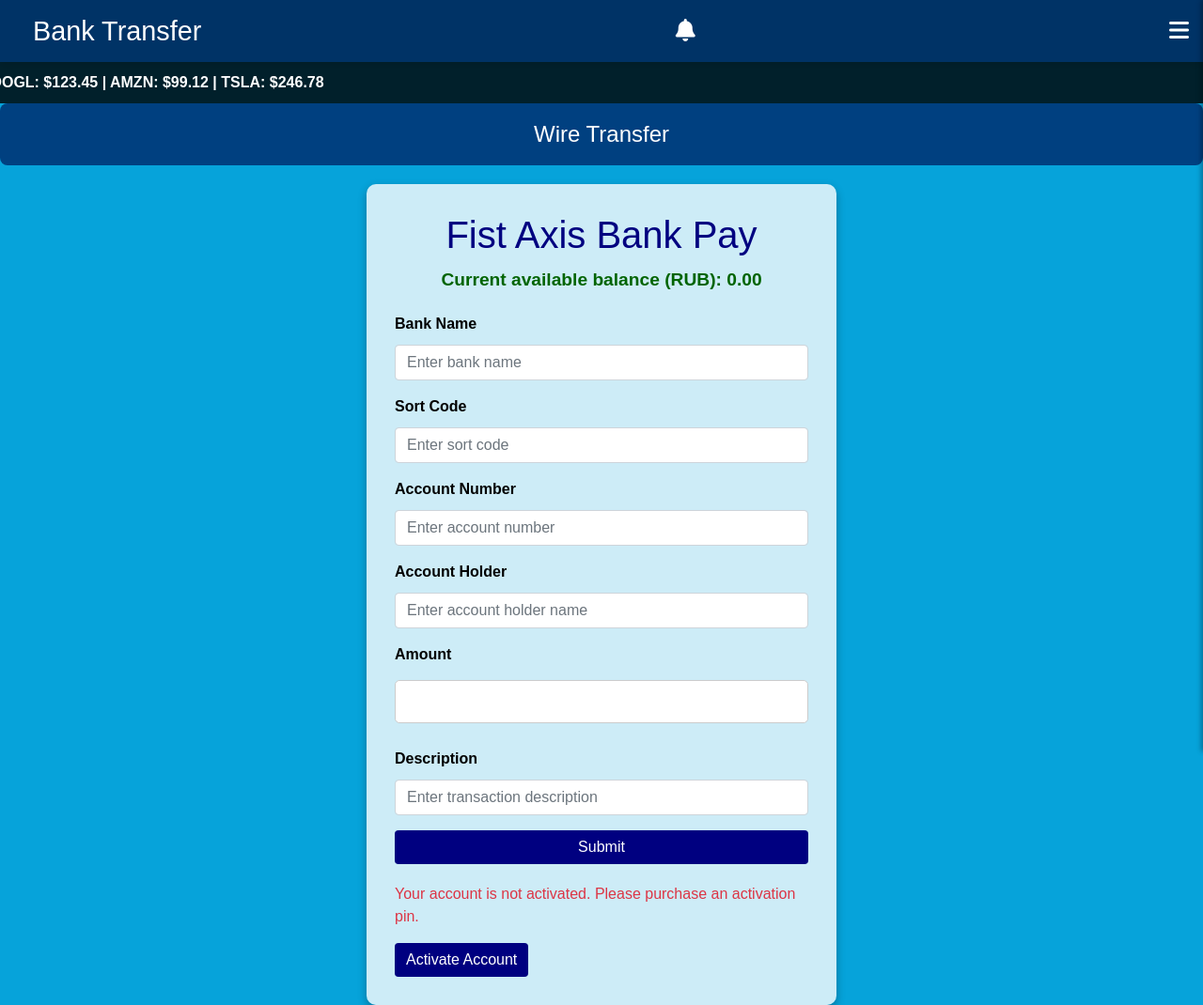
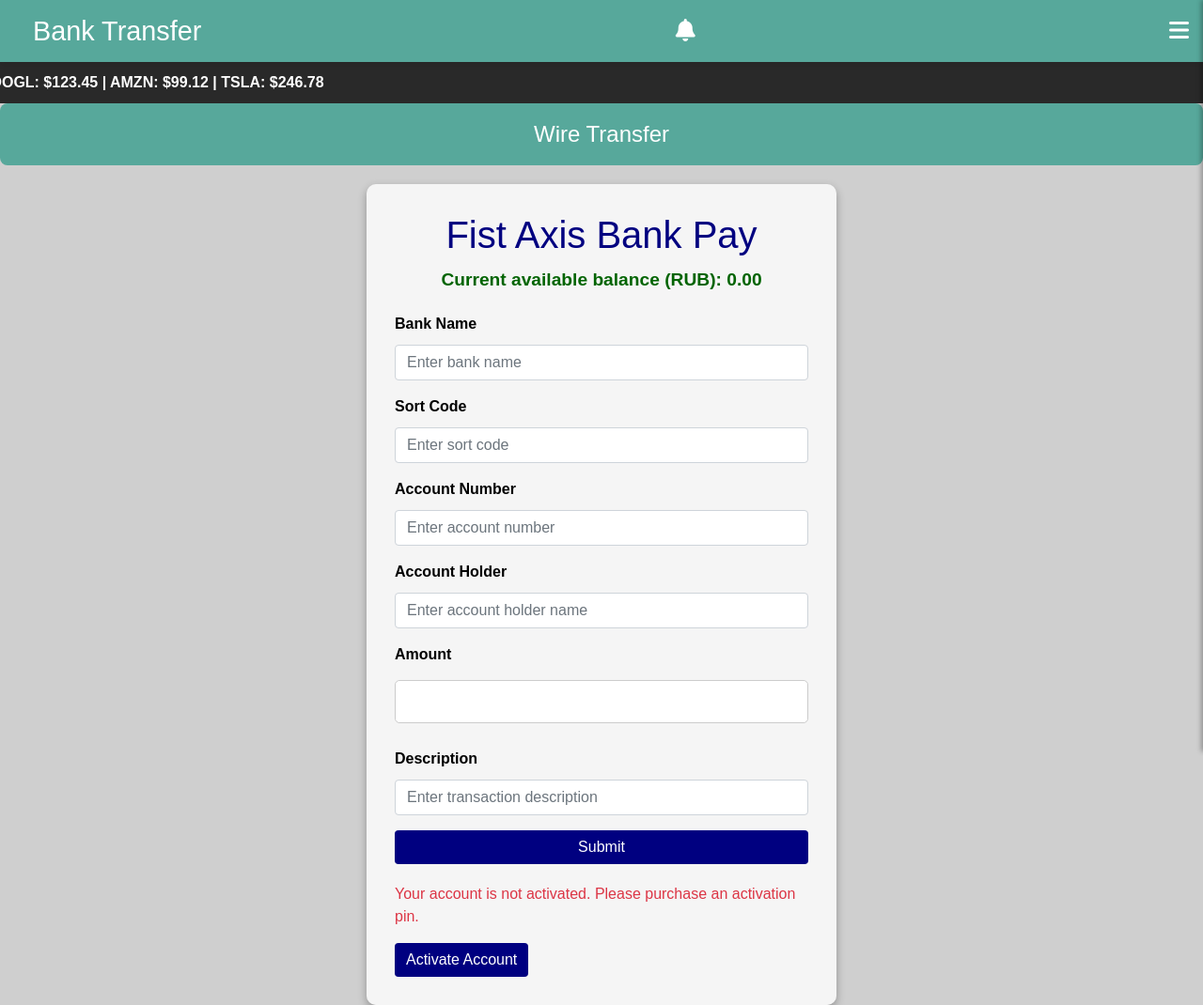
Before and after one commit to Rayflex189/Streamline-online-banking, a Django app: template BANK/bank_app/templates/bank_app/bank_transfer.html in a window 1280 px wide. Shown: the whole page at 94% size. Run offline with Django 5.2, Linux system fonts and the light colour scheme; the template is opened without the code that fills it: values that come from a table or form of the project are taken from there, others are empty; data comes from the database, SQL or seed files in the repository; some libraries are stand-ins or nearby versions.

Commit message:
Update bank_transfer.html
Save

```diff
--- a/BANK/bank_app/templates/bank_app/bank_transfer.html
+++ b/BANK/bank_app/templates/bank_app/bank_transfer.html
@@ -5,7 +5,7 @@
 <head>
     <meta charset="UTF-8">
     <meta name="viewport" content="width=device-width, initial-scale=1.0">
-    <title>First Axis Bank - Bank Transfer</title>
+    <title>Axis First Bank - Bank Transfer</title>
     <link
     rel="icon"
     href=
@@ -20,7 +20,7 @@
         /* Basic Styling */
         body {
             font-family: Arial, sans-serif;
-            background-color: #06A3DA;
+            background-color:#cfcfcf;
             margin: 0;
             color: #333;
             display: flex;
@@ -38,7 +38,7 @@ animation: vibrate 0.5s ease-in-out; /* Apply the vibrating animation */
 
         /* Header */
         .bank-header {
-            background-color: #003366;
+            background-color: #57a89b;
             color: white;
             padding: 15px;
             display: flex;
@@ -61,7 +61,7 @@ animation: vibrate 0.5s ease-in-out; /* Apply the vibrating animation */
         .sidebar {
             width: 250px;
             height: 100vh;
-            background-color: #002244;
+            background-color: #57a89b;
             position: fixed;
             right: -250px;
             top: 0;
@@ -102,7 +102,7 @@ animation: vibrate 0.5s ease-in-out; /* Apply the vibrating animation */
 
         /* Transfer Section */
         .transfer-header {
-            background-color: #004080;
+            background-color:#57a89b;
             color: white;
             padding: 15px;
             border-radius: 8px;
```
